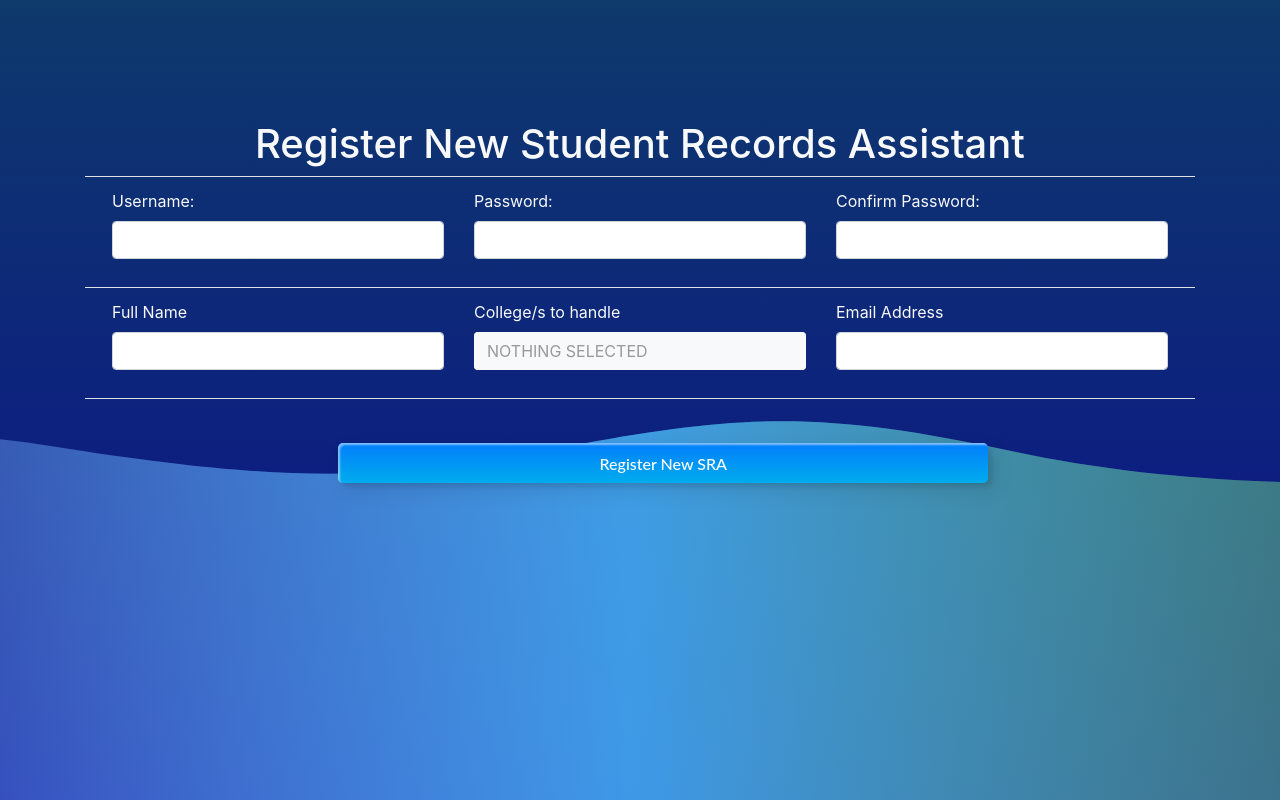
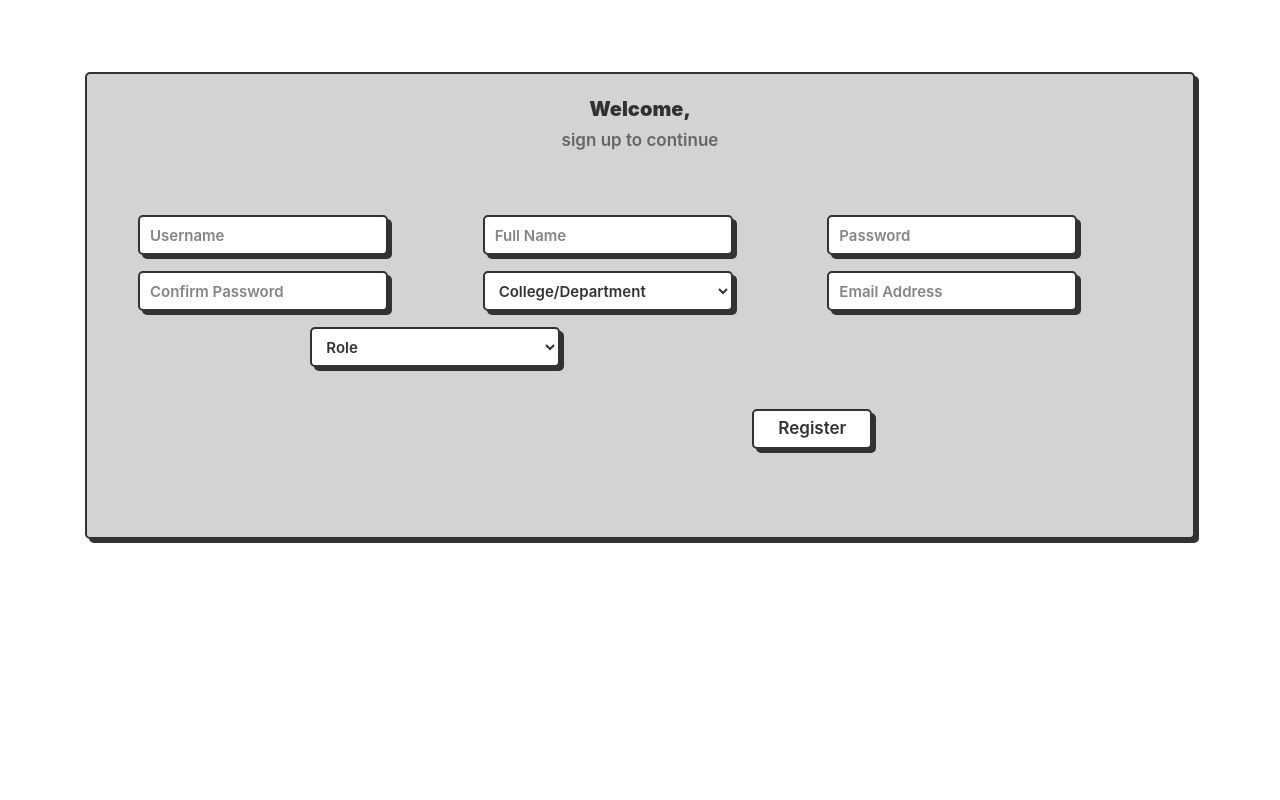
Before and after one commit to akichaaa/g5_classrec, a PHP site: page /register.php in a window 1280 px wide. Run offline with PHP 8.4, Linux system fonts and the light colour scheme; data comes from the database, SQL or seed files in the repository.

Commit message:
Edited Log In and Register

```diff
--- a/index.php
+++ b/index.php
@@ -41,6 +41,7 @@ $nameUser = $user->data()->name;
             <?php profilePic(); ?>
             <img src="resource/img/isak.jpg" alt=""class="img-fluid rounded-circle headerPic">
              <?php echo "<h1 class='name text-center mt-4'>$nameUser</h1>"; ?>
+             <p class='name text-center'><?php showRole() ?></p>
              <p class='name text-center'><?php showCollege() ?></p>
              <div class="row justify-content-center">
                <a href="changepassword.php" style="color: #fff;
--- a/register.php
+++ b/register.php
@@ -11,6 +11,7 @@ $view = new view;
    <meta charset="UTF-8">
    <meta name="viewport" content="width=device-width, initial-scale=1.0">
    <title>Registrar Portal</title>
+   <link rel="stylesheet" href="resource\css\register.css">
    <link rel="stylesheet" type="text/css"  href="vendor/css/bootstrap.min.css">
    <link href="vendor/css/all.css" rel="stylesheet">
    <link rel="stylesheet" type="text/css"  href="resource/css/styles.css">
@@ -18,121 +19,54 @@ $view = new view;
 
  </head>
  <body>
-  <svg version="1.1" xmlns="http://www.w3.org/2000/svg"
-		xmlns:xlink="http://www.w3.org/1999/xlink" x="0px" y="0px" width="100%" height="100%" viewBox="0 0 1600 900" preserveAspectRatio="xMidYMax slice">
-		<defs>
-			<linearGradient id="bg">
-				<stop offset="0%" style="stop-color:rgba(130, 158, 249, 0.06)"></stop>
-				<stop offset="50%" style="stop-color:rgba(76, 190, 255, 0.6)"></stop>
-				<stop offset="100%" style="stop-color:rgba(115, 209, 72, 0.2)"></stop>
-			</linearGradient>
-			<path id="wave" fill="url(#bg)" d="M-363.852,502.589c0,0,236.988-41.997,505.475,0
-	s371.981,38.998,575.971,0s293.985-39.278,505.474,5.859s493.475,48.368,716.963-4.995v560.106H-363.852V502.589z" />
-		</defs>
-		<g>
-			<use xlink:href='#wave' opacity=".3">
-				<animateTransform
-          attributeName="transform"
-          attributeType="XML"
-          type="translate"
-          dur="10s"
-          calcMode="spline"
-          values="270 230; -334 180; 270 230"
-          keyTimes="0; .5; 1"
-          keySplines="0.42, 0, 0.58, 1.0;0.42, 0, 0.58, 1.0"
-          repeatCount="indefinite" />
-			</use>
-			<use xlink:href='#wave' opacity=".6">
-				<animateTransform
-          attributeName="transform"
-          attributeType="XML"
-          type="translate"
-          dur="8s"
-          calcMode="spline"
-          values="-270 230;243 220;-270 230"
-          keyTimes="0; .6; 1"
-          keySplines="0.42, 0, 0.58, 1.0;0.42, 0, 0.58, 1.0"
-          repeatCount="indefinite" />
-			</use>
-			<use xlink:href='#wave' opacty=".9">
-				<animateTransform
-          attributeName="transform"
-          attributeType="XML"
-          type="translate"
-          dur="6s"
-          calcMode="spline"
-          values="0 230;-140 200;0 230"
-          keyTimes="0; .4; 1"
-          keySplines="0.42, 0, 0.58, 1.0;0.42, 0, 0.58, 1.0"
-          repeatCount="indefinite" />
-			</use>
-		</g>
-	</svg>
-        <nav class="navbar navbar-dark bg-lorenz shadow-sm slide-in-left">
-        <a class="navbar-brand" href="https://malolos.ceu.edu.ph/">
-            <img src="resource/img/header.png" height="70" class="d-inline-block align-top"
-            alt="mdb logo"><h3 class="ib">
-        </a>
-        <a href="https://www.youtube.com/watch?v=xvFZjo5PgG0"><i class="fas fa-home home-col"></i></a>
-
-        </nav>
 
          <div class="container mt-4 puff-in-center">
              <div class="row">
                  <div class="col-12">
-                    <h1 class="text-center text-light">Register New Student Records Assistant</h1>
+                   <br />
+                   <br />
                  </div>
             </div>
             <?php
                 vald();
             ?>
-        <form action="" method="post">
+            <div class="register">
+              <form class="form"  method="post">
+                <div class="title text-center col-12">Welcome,<br><span>sign up to continue</span></div>
                 <table class="table ">
                     <tr>
-                    <td>
-                        <div class="row justify-content-center">
-                            <div class="form-group col-4">
-                                <label for = "username" class="text-light"> Username:</label>
-                                <input class="form-control"  type = "text" name="username" id="username" value ="<?php echo input::get('username');?>" autocomplete="off" required />
+                        <!-- <td> -->
+                            <div class="row justify-content-center m-3">
+                                <div class="col-md-4">
+                                  <input type="text" placeholder="Username" name="username" class=" form-group input">
                                 </div>
-                            <div class="form-group col-4">
-                                <label for = "password" class="text-light"> Password:</label>
-                                <input type="password" class="form-control" name="password" id="password" value ="<?php echo input::get('password');?>" autocomplete="off"required/>
+                                <div class="col-md-4">
+                                  <input type="text" placeholder="Full Name" name="fullName" class=" form-group input">
                                 </div>
-                            <div class="form-group col-4">
-                                <label for = "ConfirmPassword" class="text-light"> Confirm Password:</label>
-                                <input type="password" class="form-control" name="ConfirmPassword" id="ConfirmPassword" value ="<?php echo input::get('ConfirmPassword');?>" autocomplete="off"required/>
+                                  <div class="form-group col-md-4">
+                                  <input type="password" placeholder="Password" name="password" class="input">
                                 </div>
+                                <div class="form-group col-md-4">
+                                    <input type="password" class="input" name="ConfirmPassword" id="ConfirmPassword" value ="<?php echo input::get('ConfirmPassword');?>"placeholder="Confirm Password" autocomplete="off"required/>
                                 </div>
-                    </td>
-                </tr>
-                <tr>
-                    <td>
-                        <div class="row justify-content-center">
-                            <div class="form-group col-4">
-                                <label for = "fullName" class="text-light"> Full Name</label>
-                                <input class="form-control"  type = "text" name="fullName" id="fullName" value ="<?php echo input::get('fullName');?>"/required>
-                            </div>
-                            <div class="form-group col-4">
-                                <label for="College" class="text-light">College/s to handle</label>
-                                    <select id="College" name="College[]" class="selectpicker form-control" data-live-search="true" multiple required>
-                                    <?php $view->collegeSP2();?>
+                                  <div class= " form-group col-md-4">
+                                    <select id="College" class="input" name="College[]" class="selectpicker  " data-live-search="true"  required>
+                                      <option selected>College/Department</option> <?php $view->collegeSP2();?>
                                     </select>
                                   </div>
-                            <div class="form-group col-4">
-                                <label for = "email" class="text-light"> Email Address</label>
-                                <input class="form-control"  type = "text" name="email" id="email" value ="<?php echo input::get('email');?>"/required>
+                                  <div class=" form-group col-md-4">
+                                    <input class="form-contro input" placeholder="Email Address" type = "text" name="email" id="email" value ="<?php echo input::get('email');?>"/required>
+                                    <input type="hidden"class="input" name ="Token" value="<?php echo Token::generate();?>" />
                                   </div>
+                                  <div class="form-group col-md-4">
+                                      <select id="role" class="input" name="Role[]" class="selectpicker" data-live-search="true"   /required>
+                                        <option selected>Role</option> <?php $view->roleSP2();?>
+                                    </select>
                                   </div>
-                    </td>
-                </tr>
-                <tr>
-                    <td>
-                        <div class="row justify-content-center">
-                            <div class="form-group col-7">
+                                  <div class="form-group col-md-4" >
                                     <label  >&nbsp;</label>
                                     <input type="hidden" name ="Token" value="<?php echo Token::generate();?>" />
-                                <input type="submit" class="custom-btn btn-3" value="Register New SRA" class=" form-control btn btn-primary" />
+                                    <input class="button-confirm input" type="submit" value="Register" />
                                   </div>
                               </div>
                             </td>
@@ -140,19 +74,8 @@ $view = new view;
                         </table>
                     </form>
                   </div>
+ </body>
 
-<footer id="sticky-footer" class="py-4 bg-none text-white-50 fixed-bottom  slide-in-right">
-<div class="container text-center">
-    <div class="row">
-        <div class="col col-sm-5 text-left text-light">
-            <small>Copyright &copy;ShiksM3dIA     BSIT-1A 2023</small>
-        </div>
-        <div class="col text-right text-light">
-            <small>Created by: Bruno, Fuentes, Garcia x2, Salcedo, De Guzman, Cruz, Usi, Nuccup, Trayfalgar, Palo, Glodo, Bustos, Siva</small>
-        </div>
-    </div>
-</div>
-</footer>
      <script src="vendor/js/jquery.js"></script>
      <script src="vendor/js/popper.js"></script>
      <script src="vendor/js/bootstrap.min.js"></script>
--- /dev/null
+++ b/resource/css/register.css
@@ -0,0 +1,107 @@
+.register{
+    max-height: 100vh;
+  }
+  body{
+    max-height: 100vh;
+  }
+
+  .form {
+    --input-focus: #2d8cf0;
+    --font-color: #323232;
+    --font-color-sub: #666;
+    --bg-color: #fff;
+    --main-color: #323232;
+    padding: 20px;
+    background: lightgrey;
+    display: flex;
+    flex-direction: column;
+    align-items: flex;
+    justify-content: center;
+    gap: 20px;
+    border-radius: 5px;
+    border: 2px solid var(--main-color);
+    box-shadow: 4px 4px var(--main-color);
+  }
+
+  .title {
+    color: var(--font-color);
+    font-weight: 900;
+    font-size: 20px;
+    margin-bottom: 25px;
+  }
+
+  .title span {
+    color: var(--font-color-sub);
+    font-weight: 600;
+    font-size: 17px;
+  }
+
+  .input {
+    width: 250px;
+    height: 40px;
+    border-radius: 5px;
+    border: 2px solid var(--main-color);
+    background-color: var(--bg-color);
+    box-shadow: 4px 4px var(--main-color);
+    font-size: 15px;
+    font-weight: 600;
+    color: var(--font-color);
+    padding: 5px 10px;
+    outline: none;
+  }
+
+  .input::placeholder {
+    color: var(--font-color-sub);
+    opacity: 0.8;
+  }
+
+  .input:focus {
+    border: 2px solid var(--input-focus);
+  }
+
+  .login-with {
+    display: flex;
+    gap: 20px;
+  }
+
+  .button-log {
+    cursor: pointer;
+    width: 40px;
+    height: 40px;
+    border-radius: 100%;
+    border: 2px solid var(--main-color);
+    background-color: var(--bg-color);
+    box-shadow: 4px 4px var(--main-color);
+    color: var(--font-color);
+    font-size: 25px;
+    display: flex;
+    justify-content: center;
+    align-items: center;
+  }
+
+  .icon {
+    width: 24px;
+    height: 24px;
+    fill: var(--main-color);
+  }
+
+  .button-log:active, .button-confirm:active {
+    box-shadow: 0px 0px var(--main-color);
+    transform: translate(3px, 3px);
+  }
+
+  .button-confirm {
+    margin: 50px auto 0 auto;
+    width: 120px;
+    height: 40px;
+    border-radius: 5px;
+    border: 2px solid var(--main-color);
+    background-color: var(--bg-color);
+    box-shadow: 4px 4px var(--main-color);
+    font-size: 17px;
+    font-weight: 600;
+    color: var(--font-color);
+    cursor: pointer;
+    justify-content: center;
+    display: flex;
+  }
--- a/resource/php/class/view.php
+++ b/resource/php/class/view.php
@@ -13,6 +13,18 @@ class view extends config{
             $rows =$data-> fetchAll(PDO::FETCH_OBJ);
                 foreach ($rows as $row) {
                   echo '<option data-tokens=".'.$row->college_school.'." value="'.$row->college_school.'">'.$row->college_school.'</option>';
+                  echo 'success';
+                }
+        }
+        public function roleSP2(){
+            $config = new config;
+            $con = $config->con();
+            $sql = "SELECT * FROM `role`";
+            $data = $con-> prepare($sql);
+            $data ->execute();
+            $rows =$data-> fetchAll(PDO::FETCH_OBJ);
+                foreach ($rows as $row) {
+                  echo '<option data-tokens=".'.$row->role.'." value="'.$row->role.'">'.$row->role.'</option>';
                   echo 'success';
                 }
         }
@@ -43,6 +55,9 @@ class view extends config{
                 echo "<h5 class='coldesc'>";
                 echo  $data['colleges'];
                 echo "</h5>";
+                echo "<h5 class='coldesc'>";
+                echo  $data['role'];
+                echo "</h5>";
                 echo "</div></div></div>";
 
 
--- a/resource/php/functions/funct.php
+++ b/resource/php/functions/funct.php
@@ -3,6 +3,10 @@
 function showCollege() {
     $viewcollege = new viewcollege();
     $viewcollege->showusercollege();
+}
+function showRole() {
+    $viewrole = new viewrole();
+    $viewrole->showuserrole();
 }
 function CheckSuccess($status){
     if($status =='Success'){
@@ -83,6 +87,9 @@ function vald(){
                ),
                'College'=>array(
                    'required'=>'true'
+               ),
+               'Role'=>array(
+                   'required'=>'true'
                )));
 
                if($validate->passed()){
@@ -97,6 +104,7 @@ function vald(){
                            'joined'=>date('Y-m-d H:i:s'),
                            'groups'=>1,
                            'colleges'=> input::get('College'),
+                           'role'=> input::get('Role'),
                            'email'=> input::get('email'),
                        ));
 
```
Also changed, not shown: login.php (+19 -34 lines), resource/php/class/viewrole.php (added, +19 -0 lines), template.php (deleted, +0 -94 lines), g5_classrec.sql, verification.sql (deleted). Lines whose indentation alone changed are shown as unchanged.
